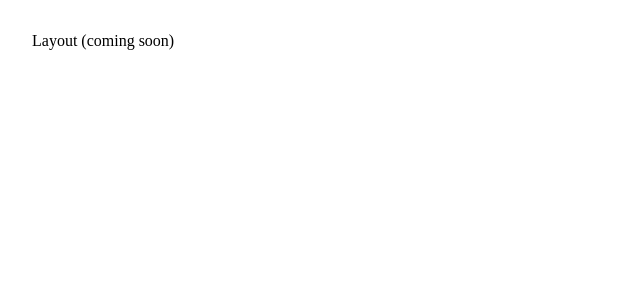
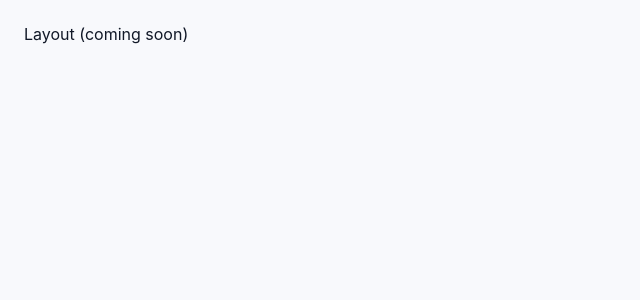
Before and after one commit to sharmavipin1608/interview-prep-agent, a React (Vite) app in the folder frontend/: page / in a window 1280 px wide. Shown: the top 300 px of the page, without its empty margins (0-640 px from the left). Built offline with nearby package versions, Linux system fonts and the light colour scheme.

Commit message:
feat(frontend): add CSS theme variables and shared global styles

```diff
--- a/frontend/src/main.jsx
+++ b/frontend/src/main.jsx
@@ -3,6 +3,8 @@ import ReactDOM from 'react-dom/client'
 import { BrowserRouter } from 'react-router-dom'
 import { QueryClient, QueryClientProvider } from '@tanstack/react-query'
 import App from './App'
+import './styles/theme.css'
+import './styles/global.css'
 
 const queryClient = new QueryClient({
   defaultOptions: { queries: { staleTime: 30_000 } },
--- /dev/null
+++ b/frontend/src/styles/global.css
@@ -0,0 +1,62 @@
+*, *::before, *::after { box-sizing: border-box; margin: 0; padding: 0; }
+
+body {
+  font-family: -apple-system, BlinkMacSystemFont, 'Segoe UI', sans-serif;
+  background: var(--bg);
+  color: var(--text1);
+  transition: background 0.2s, color 0.2s;
+}
+
+button { font-family: inherit; cursor: pointer; }
+input, textarea { font-family: inherit; }
+
+.btn {
+  padding: 7px 14px;
+  border-radius: 8px;
+  font-size: 13px;
+  font-weight: 500;
+  border: none;
+  transition: all 0.15s;
+  white-space: nowrap;
+}
+.btn-primary  { background: var(--accent); color: #fff; }
+.btn-primary:hover  { background: var(--accent-dark); }
+.btn-secondary { background: var(--surface2); color: var(--text2); border: 1px solid var(--border); }
+.btn-secondary:hover { background: var(--border2); }
+.btn-lg { padding: 10px 20px; font-size: 14px; }
+
+.form-input {
+  width: 100%;
+  padding: 9px 13px;
+  border: 1px solid var(--border);
+  border-radius: 8px;
+  font-size: 14px;
+  color: var(--text1);
+  background: var(--surface2);
+  outline: none;
+  transition: border 0.15s;
+}
+.form-input:focus { border-color: var(--accent); box-shadow: 0 0 0 3px color-mix(in srgb, var(--accent) 15%, transparent); }
+.form-label { font-size: 13px; font-weight: 500; color: var(--text2); margin-bottom: 6px; display: block; }
+
+.card {
+  background: var(--surface);
+  border: 1px solid var(--border);
+  border-radius: 12px;
+  transition: background 0.2s, border-color 0.2s;
+}
+
+.section-header { display: flex; align-items: center; justify-content: space-between; margin-bottom: 12px; }
+.section-title  { font-size: 14px; font-weight: 600; color: var(--text1); }
+.section-link   { font-size: 13px; color: var(--accent); cursor: pointer; }
+
+.pill { display: inline-block; padding: 2px 10px; border-radius: 20px; font-size: 11px; font-weight: 600; }
+.pill-scored    { background: #ede9fe; color: #5b21b6; }
+.pill-active    { background: #dbeafe; color: #1e40af; }
+.pill-completed { background: #d1fae5; color: #065f46; }
+[data-theme="dark"] .pill-scored    { background: #2e1f5e; color: #a78bfa; }
+[data-theme="dark"] .pill-active    { background: #1e3a5f; color: #7dd3fc; }
+[data-theme="dark"] .pill-completed { background: #064e3b; color: #6ee7b7; }
+
+.tag { padding: 2px 8px; background: var(--accent-bg); color: var(--accent); border-radius: 4px; font-size: 11px; font-weight: 500; }
+.tag-list { display: flex; flex-wrap: wrap; gap: 5px; }
--- /dev/null
+++ b/frontend/src/styles/theme.css
@@ -0,0 +1,31 @@
+:root {
+  --bg:          #f8f9fc;
+  --surface:     #ffffff;
+  --surface2:    #f9fafb;
+  --border:      #e5e7eb;
+  --border2:     #f3f4f6;
+  --text1:       #111827;
+  --text2:       #374151;
+  --text3:       #6b7280;
+  --text4:       #9ca3af;
+  --accent:      #4f46e5;
+  --accent-bg:   #eef2ff;
+  --accent-dark: #4338ca;
+  --topbar-h:    56px;
+  --sidebar-w:   240px;
+}
+
+[data-theme="dark"] {
+  --bg:          #0f1117;
+  --surface:     #1a1d27;
+  --surface2:    #141720;
+  --border:      #272b38;
+  --border2:     #1e2130;
+  --text1:       #f1f5f9;
+  --text2:       #cbd5e1;
+  --text3:       #64748b;
+  --text4:       #475569;
+  --accent:      #818cf8;
+  --accent-bg:   #1e2040;
+  --accent-dark: #6366f1;
+}
```
Also changed, not shown: 1 other file (tests, documents, lock files or other folders).
